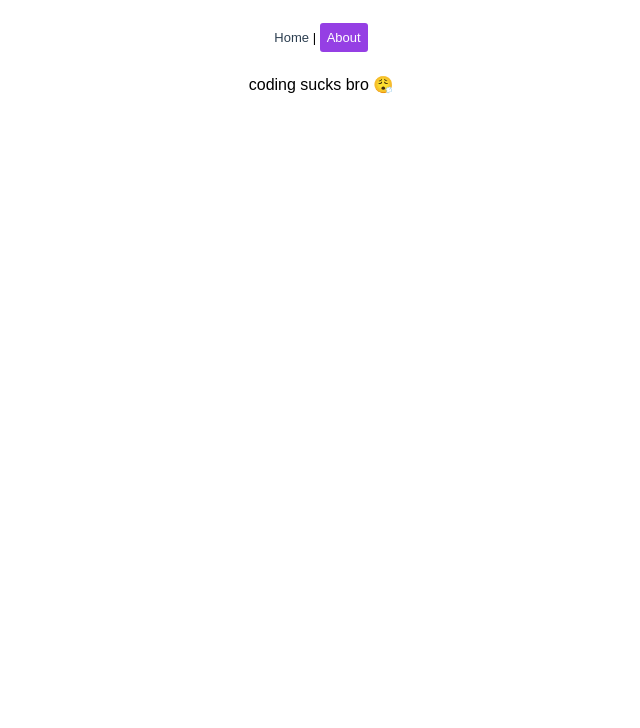
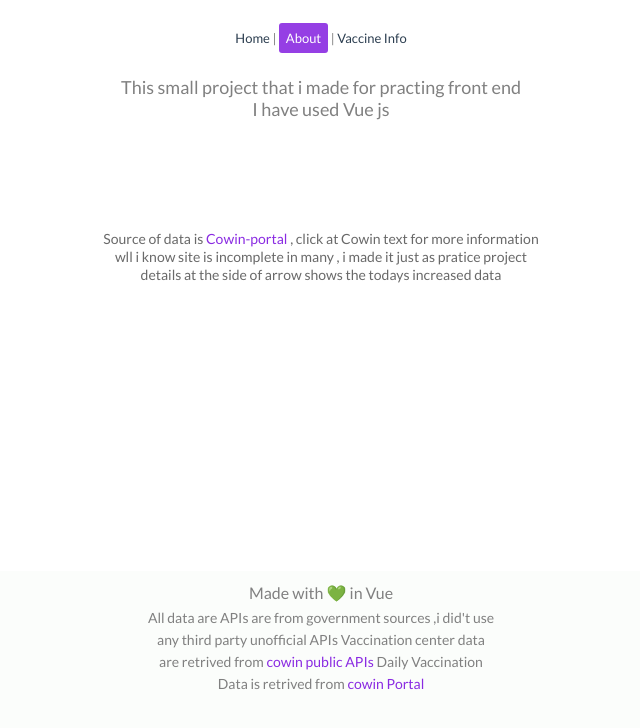
Before and after one commit to dwivedi-ritik/cowin-info, a Vue app: page /about in a window 1280 px wide. Shown: the top 728 px of the page, without its empty margins (319-959 px from the left). Built offline with nearby package versions, Linux system fonts and the light colour scheme.

Commit message:
not sure will work or not

```diff
--- a/public/index.html
+++ b/public/index.html
@@ -6,6 +6,9 @@
     <meta name="viewport" content="width=device-width,initial-scale=1.0">
     <link rel="icon" href="<%= BASE_URL %>favicon.ico">
     <title><%= htmlWebpackPlugin.options.title %></title>
+    <link href="https://fonts.googleapis.com/icon?family=Material+Icons"rel="stylesheet">
+    <link rel="preconnect" href="https://fonts.gstatic.com">
+    <link href="https://fonts.googleapis.com/css2?family=Lato&family=Noto+Sans+JP&display=swap" rel="stylesheet">
   </head>
   <body>
     <noscript>
--- a/src/App.vue
+++ b/src/App.vue
@@ -1,18 +1,49 @@
 <template>
   <div id="nav">
     <router-link to="/">Home</router-link> |
-    <router-link to="/about">About</router-link>
+    <router-link to="/about">About</router-link> |
+    <router-link to="/vaccine">Vaccine Info </router-link>
   </div>
   <router-view/>
+  <div class="footer">
+    <p id="lob"> Made with 💚 in Vue </p>
+    <div id="site-info">
+      <p>All data are APIs are from government sources ,i did't use any third party unofficial APIs
+      Vaccination center data are retrived from <a href="https://apisetu.gov.in/public/marketplace/api/cowin/cowin-public-v2#/" id="link">cowin public APIs</a>
+      Daily Vaccination Data is retrived from <a href="https://dashboard.cowin.gov.in/" id="link">cowin Portal</a></p>
+    </div>
+  </div>
 </template>
 
 <style>
-
 #app {
-  font-family:sans-serif;
+  font-family:'Lato', sans-serif;
   -webkit-font-smoothing: antialiased;
   -moz-osx-font-smoothing: grayscale;
   text-align: center;
+}
+.footer p{
+  font-size: 14px;
+  line-height: 22px;
+}
+#site-info{
+  padding: 3px;
+  width: 350px;
+  height: 150px;
+}
+#lob{
+  font-size:16px;
+}
+.footer{
+  display:flex;
+  flex-direction: column;
+  justify-content: center;
+  align-items: center;
+  height: 200px;
+  width:100%;
+  margin-top:4%;
+  background-color: rgba(244, 250, 244 , 0.4);
+  color:grey
 }
 
 #nav {
--- a/src/components/SearchPin.vue
+++ b/src/components/SearchPin.vue
@@ -12,6 +12,9 @@
             <input type="submit" value="Find Centers" class="submit-btn" >
         </form>
     </div>
+    <div class="spinner" v-if="showSpin">
+        <div class="spin"></div>
+    </div>
 </template>
 
 <script>
@@ -24,11 +27,13 @@ export default {
             pincode:null,
             date:null,
             url:"https://cdn-api.co-vin.in/api/v2/appointment/sessions/public/calendarByPin",
-            allResults:[]
+            allResults:[],
+            showSpin:false
         }
     },
     methods:{
         async fetchResult(){
+            this.showSpin = true
             try{
                 let res = await axios({
                     method:"get",
@@ -43,6 +48,7 @@ export default {
             catch(err){
                 this.allResults = []
             }
+            this.showSpin = false
             this.$emit("recieveData" , this.allResults)
         }
     }
@@ -54,6 +60,7 @@ export default {
 *{
     padding: 0%;
     margin: 0%;
+    color:grey;
 }
 .form-inp {
     margin-top: 80px;
--- a/src/router/index.js
+++ b/src/router/index.js
@@ -1,25 +1,34 @@
-import { createRouter, createWebHistory } from 'vue-router'
-import Home from '../views/Home.vue'
+import { createRouter, createWebHistory } from "vue-router";
+import Home from "../views/Home.vue";
+import About from "../views/About.vue";
+import Vaccine from "../views/Vaccine.vue";
 
 const routes = [
   {
-    path: '/',
-    name: 'Home',
-    component: Home
+    path: "/vaccine",
+    name: "Vaccine-Info",
+    component: Vaccine,
   },
   {
-    path: '/about',
-    name: 'About',
+    path: "/",
+    name: "Home",
+    component: Home,
+  },
+  {
+    path: "/about",
+    name: "About",
+    component: About,
     // route level code-splitting
     // this generates a separate chunk (about.[hash].js) for this route
     // which is lazy-loaded when the route is visited.
-    component: () => import(/* webpackChunkName: "about" */ '../views/About.vue')
-  }
-]
+    // component: () =>
+    //   import(/* webpackChunkName: "about" */ "../views/About.vue"),
+  },
+];
 
 const router = createRouter({
   history: createWebHistory(process.env.BASE_URL),
-  routes
-})
+  routes,
+});
 
-export default router
+export default router;
--- a/src/views/About.vue
+++ b/src/views/About.vue
@@ -1,10 +1,24 @@
 <template>
+    <p style="font-size:18px;">This small project that i made for practing front end <br>
+    I have used Vue js </p>
   <div class="about">
-    <p>coding sucks bro 😮‍💨</p>
+    <div class="head-detail-in">
+      <p id="head-text">Source of data is <a href="#" id="link">Cowin-portal </a>,
+          click at Cowin text for more information
+          wll i know site is incomplete in many , i made it just as pratice project
+          details at the side of arrow shows the todays increased data
+      </p>
+    </div>
   </div>
 </template>
-<style scoped>
-.about p{
-  text-align: center;
+<style>
+.about{
+  display: flex;
+  align-items: center;
+  justify-content: space-around;
+  flex-direction: column;
+  width: 100vw;
+  height: 400px;
+  color:grey
 }
 </style>
--- a/src/views/Home.vue
+++ b/src/views/Home.vue
@@ -17,6 +17,7 @@ import ShowData from '../components/ShowData'
 export default {
   name: 'Home',
   components: { ShowData , SearchPin },
+  emits:[ "recieveData" ],
   data(){
     return {
       showResult:false,
@@ -38,7 +39,7 @@ export default {
   }
 }
 </script>
-<style scoped>
+<style>
 header{
   width: 100vw;
   height: 100px;
--- /dev/null
+++ b/src/views/Vaccine.vue
@@ -0,0 +1,194 @@
+<template>
+    <div class="head-info">
+        <p>Daily Vaccination Information</p><br>
+        <div class="head-detail-in">
+            <p id="head-text">Source of data is <a href="#" id="link">Cowin-portal </a>,
+                click at Cowin text for more information
+                wll i know site is incomplete in many , i made it just as pratice project
+                details at the side of arrow shows the todays increased data </p>
+        </div>
+    </div>
+    <div class="parent-vac-info" v-if="showData">
+        <div class="vac-info">
+            <p id="title-text">Each Doses Count</p>
+            <div id="daily-info">
+                <p>First Dose {{ vaccineData.vaccination.tot_dose_1 }}</p>
+                <span class="material-icons tred-icon">
+                    trending_flat
+                </span>
+            </div>
+            <div id="daily-info">
+                <p>Second Dose {{ vaccineData.vaccination.tot_dose_2 }}</p>
+                <span class="material-icons tred-icon">
+                    trending_flat
+                </span>
+            </div>
+            <span class="material-icons ana-icon">
+                analytics
+            </span>
+        </div>
+        <div class="vac-info">
+            <p id="title-text">Total Vaccination</p>
+            <p>{{ vaccineData.vaccination.total_doses}}</p>
+            <div id="daily-info">
+                <p>{{ vaccineData.vaccination.today}}</p>
+                <span class="material-icons tred-icon">
+                    trending_flat
+                </span>
+            </div>
+            <span class="material-icons ana-icon">
+                analytics
+            </span>
+        </div>
+        <div class="vac-info">
+            <p id="title-text">Total Doses</p>
+            <p> Covaxin  {{ vaccineData.vaccination.covaxin}}</p>
+            <p> Covishield {{ vaccineData.vaccination.covishield}}</p>
+            <span class="material-icons ana-icon" c>
+                analytics
+            </span>
+        </div>
+    </div>
+    <div class="spinner" v-else>
+        <div class="spin-center">
+            <div class="spin"></div>
+        </div>
+    </div>
+</template>
+
+<script>
+import axios from "axios"
+
+
+export default {
+    name:"Vaccine",
+    data(){
+        return {
+            url:"https://api.cowin.gov.in/api/v1/reports/v2/getPublicReports",
+            vaccineData:null,
+            showData:false
+        }
+    },
+    methods:{
+        getDate(){
+            let date = new Date()
+            return date.getFullYear()+"-"+date.getMonth()+"-"+date.getDate()
+        },
+        async getVaccineData(){
+            let res = await axios({
+                url:this.url,
+                method:"get",
+                params:{
+                    date:this.getDate()
+                }
+            })
+            this.vaccineData = (await res.data).topBlock
+        }
+    },
+    mounted(){
+        this.getVaccineData()
+        .then(()=>{this.showData = true})
+    }
+}
+</script>
+
+<style>
+
+.spinner{
+    width: 100vw;
+    height: 200px;
+    display: flex;
+    align-items: center;
+    justify-content: center;
+}
+.spin{
+    display: block;
+    width:40px;
+    height: 40px;
+    border:3px solid transparent;
+    border-radius: 50%;
+    border-top-color: blueviolet;
+    animation: spin 1s ease-in infinite;
+}
+@keyframes spin {
+    to { transform: rotateZ(360deg) }
+}
+#head-text{
+    color: dimgrey;
+    font-size:14px;
+    line-height: 18px;
+}
+.head-info{
+    margin-top: 3%;
+    width: 100vw;
+    height: 100px;
+    display: flex;
+    flex-direction: column;
+    justify-content: space-around;
+    align-items: center;
+}
+.head-detail-in{
+    height: 180px;
+    padding: 2%;
+    width: 450px;
+    min-width: 180px;
+}
+#daily-info {
+    display: flex;
+    justify-content: center;
+    align-items: center;
+}
+.parent-vac-info{
+    margin-top:4%;
+    width:100vw;
+    height:300px;
+    display: flex;
+    justify-content:space-around;
+    align-items: center;
+    background-color: #f4f6f9;
+}
+
+.vac-info{
+    font-size: 15px;
+    color: dimgrey;
+    display:flex;
+    flex-direction: column;
+    justify-content: space-around;
+    position: relative;;
+    width: 280px;
+    min-width: 220px;
+    height: 150px;
+    padding:8px;
+    background-color: #fff;
+    border-radius: 4px;
+    box-shadow: 2px 3px 3px rgba(0,0,0,0.1);
+}
+.vac-info:hover{
+    box-shadow: 2px 3px 3px rgba(0,0,0,0.2);
+    cursor: pointer;
+
+}
+.ana-icon{
+    position:absolute;
+    right: 4%;
+    bottom: 4%;
+}
+.tred-icon{
+    font-size: 20px;
+    font-weight: bolder;
+    transform: rotate(-90deg);
+}
+.material-icons{
+    color:rgba(0,0,0,0.2);
+}
+@media only screen and (max-width: 840px) {
+    .parent-vac-info{
+        flex-direction: column;
+        justify-content: space-evenly;
+        height: 500px;
+    }
+    .vac-info{
+        padding:0;
+    }
+}
+</style>
```
Lines whose indentation alone changed are shown as unchanged.
